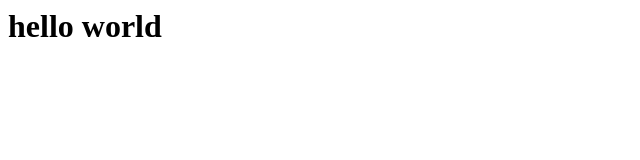
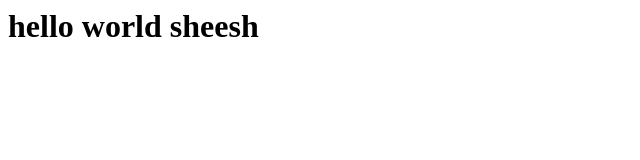
Before and after one commit to El-NIVVO/files, a plain HTML site: page index.html in a window 1280 px wide. Shown: the whole page, without its empty margins (0-640 px from the left). Drawn offline with Linux system fonts and the light colour scheme.

Commit message:
Update index.html

```diff
--- a/index.html
+++ b/index.html
@@ -1 +1 @@
-<h1>hello world</h1>
+<h1>hello world sheesh</h1>
```
